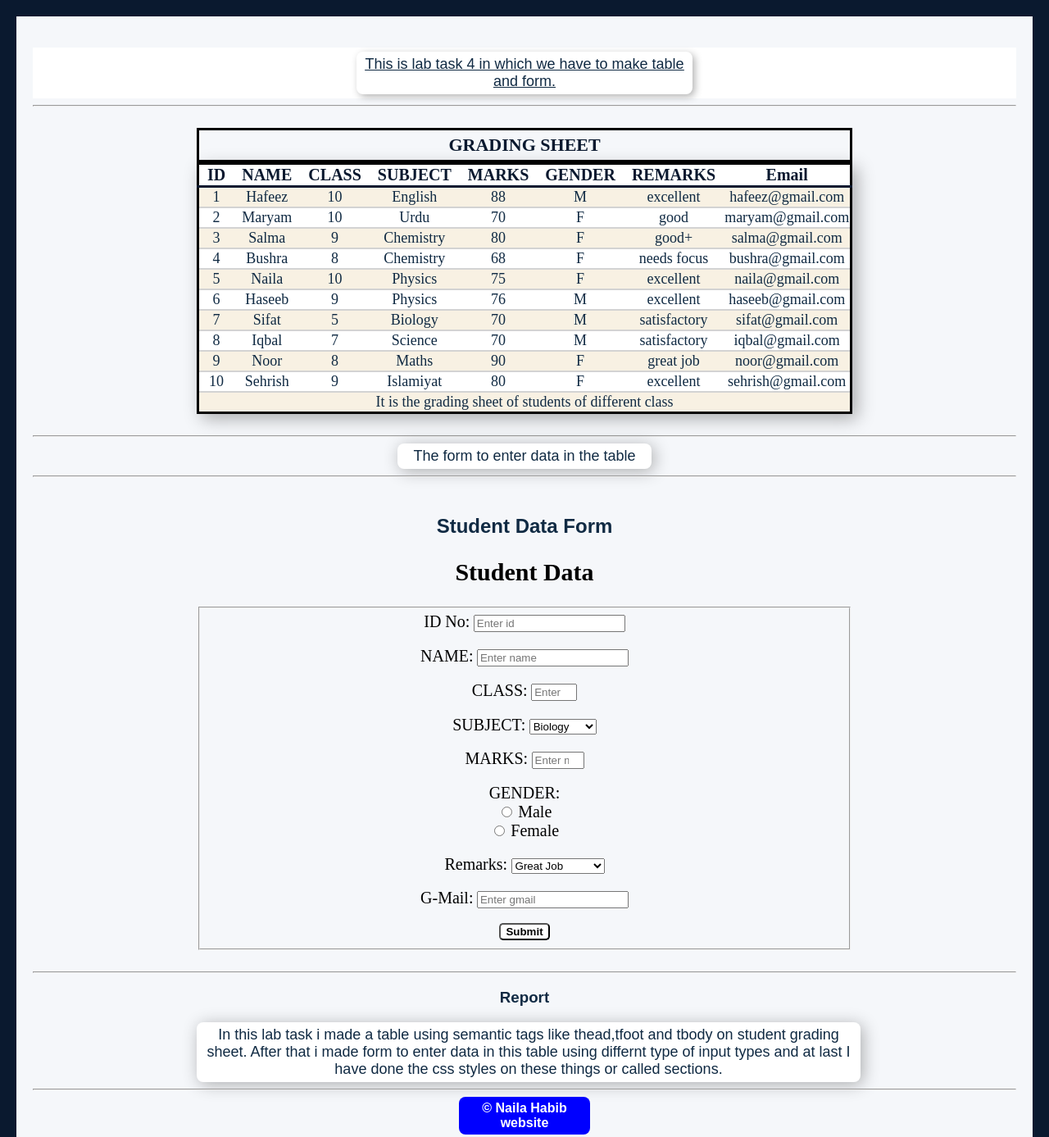
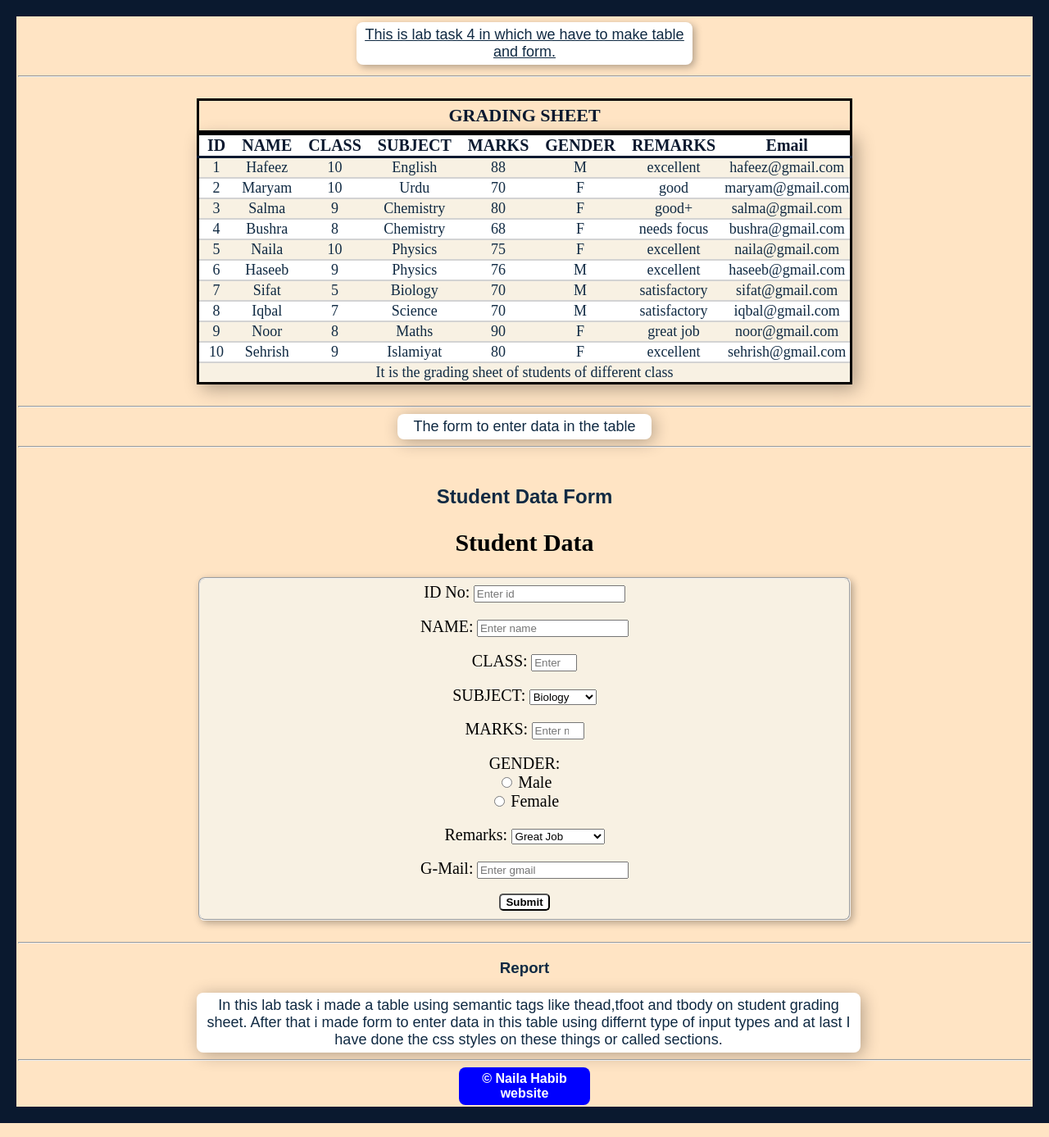
Before and after one commit to nailahabib-2005/wad-labs, a plain HTML site: page lab4/index.html in a window 1280 px wide. Shown: the top 1387 px of the page at 82% size. Drawn offline with Linux system fonts and the light colour scheme.

Commit message:
added-lab4

```diff
--- a/lab4/index.html
+++ b/lab4/index.html
@@ -6,11 +6,10 @@
     <title>Tables and Forms</title>
     <link rel="stylesheet" href="style.css">
 </head>
+<nav>
+    <header>This is lab task 4 in which we have to make table and form.</header>
+    </nav>
 <body>
-    <br>
-<nav>
-<header>This is lab task 4 in which we have to make table and form.</header>
-</nav>
 <hr><br>
 
     <section>
--- a/lab4/style.css
+++ b/lab4/style.css
@@ -10,11 +10,11 @@
     --font2: serif;
 }
 body{
-    background-color: var(--bgLight);
+    background-color:bisque;
     border: solid 20px var(--color1);
     margin:0px;
     min-width: 800px;
-    padding:20px;
+    padding:2px;
     color: var(--color2);
     font-family: var(--font1);
 }
@@ -77,9 +77,16 @@ nav{
     font-family: var(--font1);
     padding: 5px;
     text-decoration: underline;
-    background-color: white;
     margin-top: 0px;
 }
+
+fieldset{
+    background-color: #F8F1E3;
+    border-radius: var(--border-radius);
+    box-shadow: 3px 3px 10px var(--shadow);
+}
+
+
 label {
     font-family: var(--font2);
     font-size: 20px;
```
